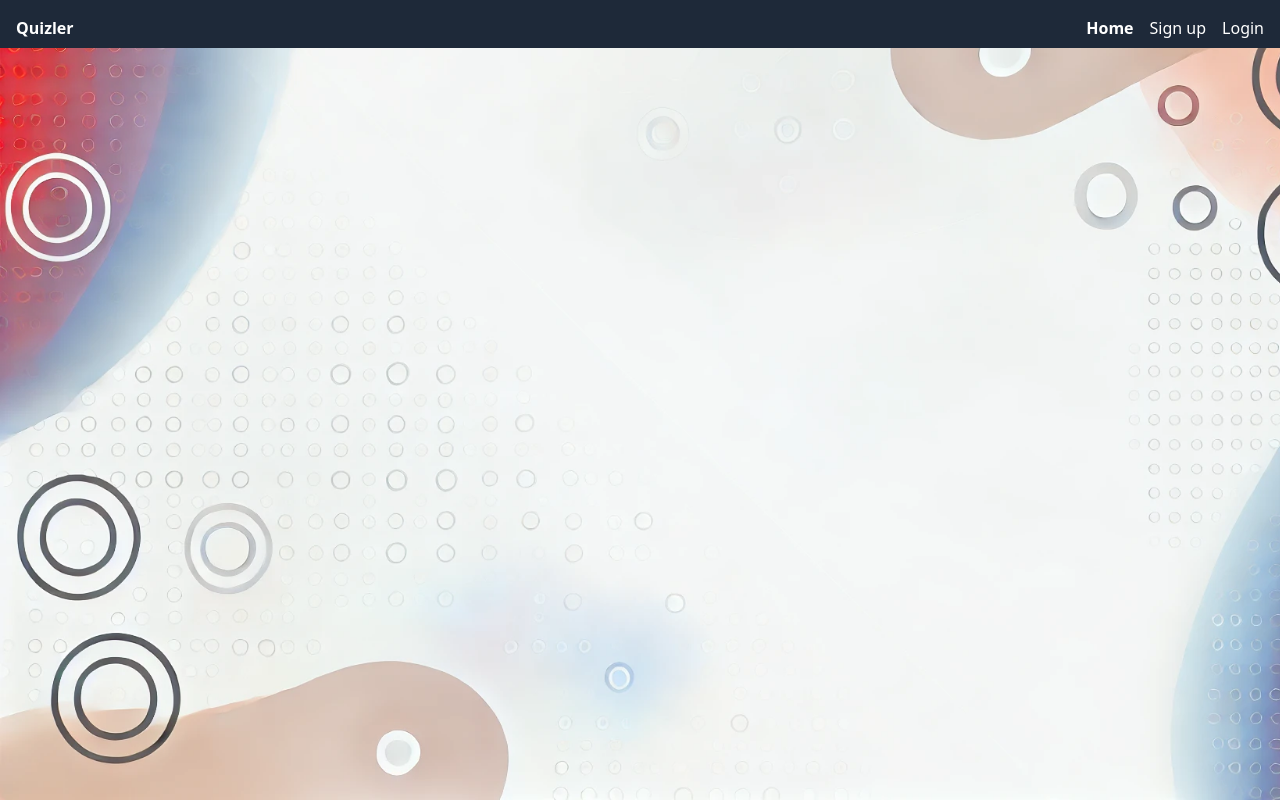
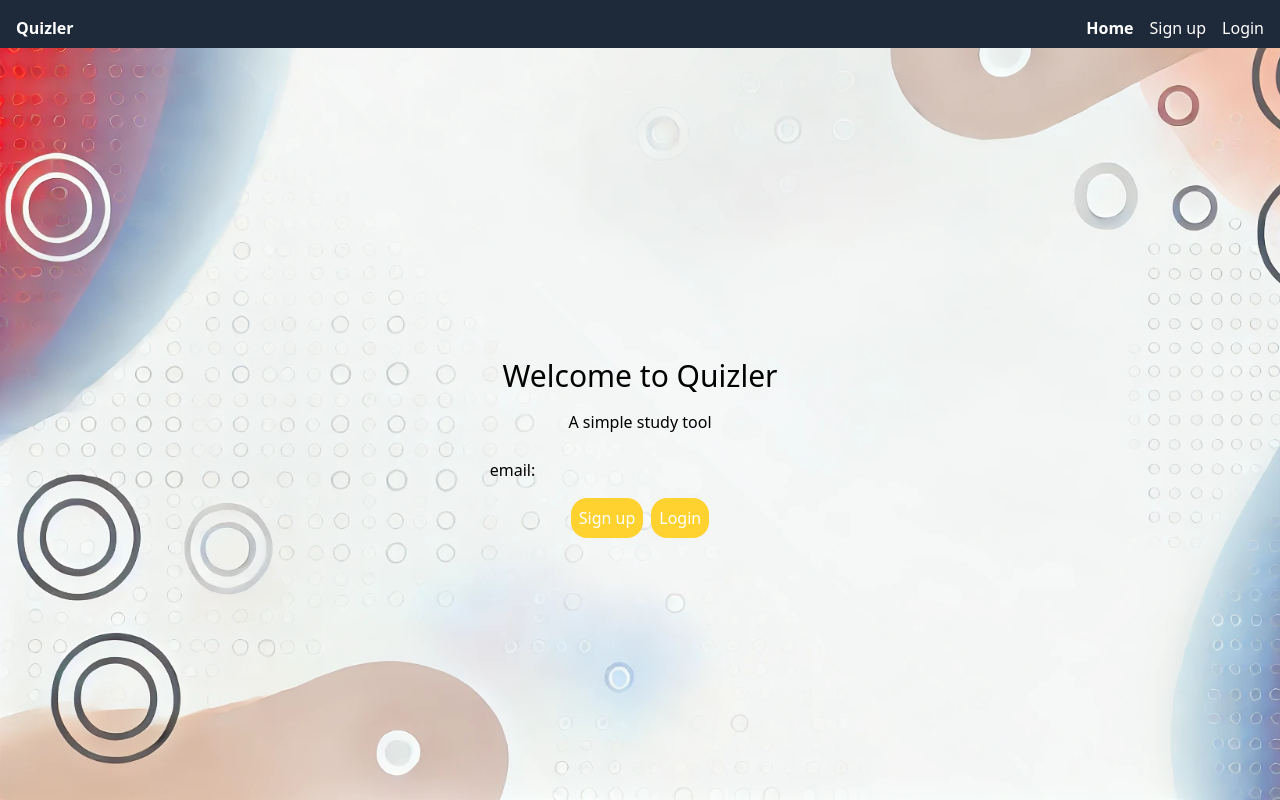
Before and after one commit to JevonThompsonx/Quizlet-clone, a React (Vite) app in the folder frontend/: page / in a window 1280 px wide. Built offline with nearby package versions, Linux system fonts and the light colour scheme.

Commit message:
updated react router with welcome for homepage

```diff
--- a/frontend/src/App.tsx
+++ b/frontend/src/App.tsx
@@ -1,6 +1,6 @@
 import './App.css'
 import { BrowserRouter, Routes, Route } from "react-router-dom";
-import { Home, About, NotFound } from "./pages/index.tsx";
+import { About, NotFound, Welcome } from "./pages/index.tsx";
 import { Login } from "./components/index.tsx"
 import { useState, createContext, useRef } from "react"
 
@@ -16,7 +16,7 @@ export default function App() {
       <Context.Provider value={ContextValue}>
         <div className="quizler-background">
           <Routes>
-            <Route path="/" element={<Home />}>
+            <Route path="/" element={<Welcome />}>
             </Route>
             <Route path="/about" element={<About />}></Route>
             <Route path="/not_found" element={<NotFound />}>
```
